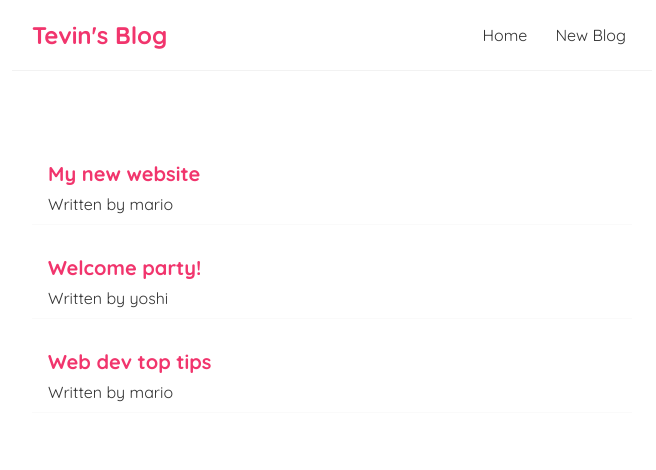
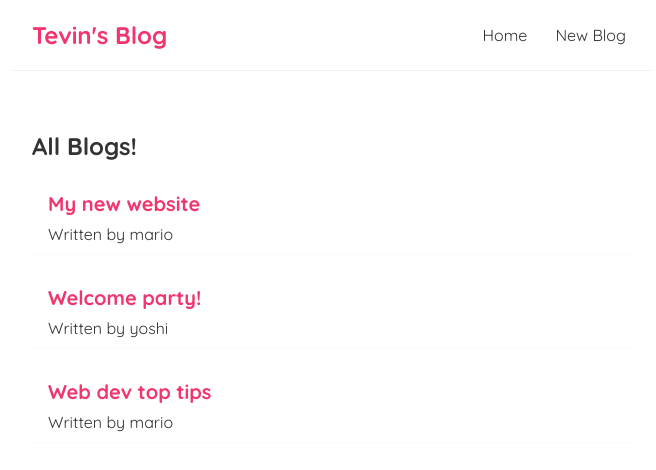
Before and after one commit to TevinAchong/full_modern_react, a React (Create React App) app in the folder tevin-blog/: page / in a window 1280 px wide. Shown: the top 470 px of the page, without its empty margins (308-964 px from the left). Built offline with nearby package versions, Linux system fonts and the light colour scheme.

Commit message:
props from home to bloglists

```diff
--- /dev/null
+++ b/tevin-blog/src/BlogList.js
@@ -0,0 +1,16 @@
+const BlogList = ({blogs, homePageTitle}) => {
+
+    return (
+        <div className="blog-list">
+            <h2>{ homePageTitle }</h2>
+            {blogs.map((blog) => (
+                <div className="blog-preview" key={blog.id}>
+                    <h2>{ blog.title }</h2>
+                    <p>Written by { blog.author }</p>
+                </div>
+            ))}
+        </div>
+    );
+}
+
+export default BlogList;
--- a/tevin-blog/src/Home.js
+++ b/tevin-blog/src/Home.js
@@ -1,4 +1,5 @@
 import { useState } from 'react';
+import BlogList from './BlogList';
 
 const Home = () => {
     const [blogs, setBlogs] = useState([
@@ -9,12 +10,7 @@ const Home = () => {
 
     return (
         <div className="home">
-            {blogs.map((blog) => (
-                <div className="blog-preview" key={blog.id}>
-                    <h2>{ blog.title }</h2>
-                    <p>Written by { blog.author }</p>
-                </div>
-            ))}
+            <BlogList blogs={blogs} homePageTitle="All Blogs!"/>
         </div>
      );
 }
```
